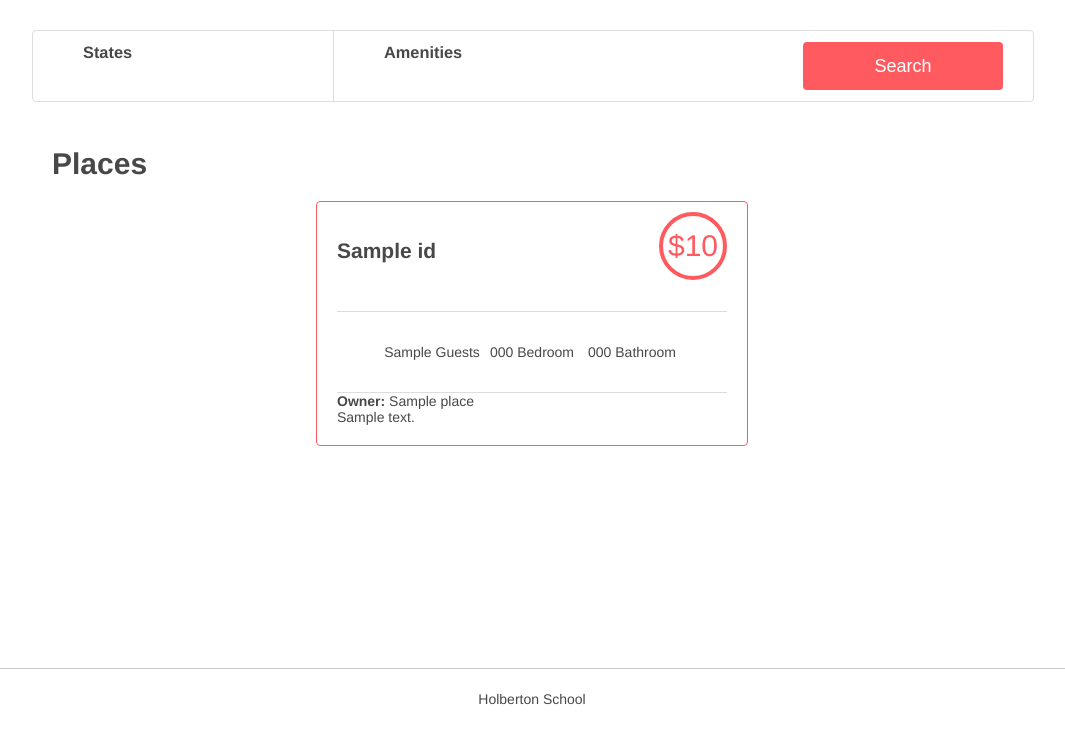
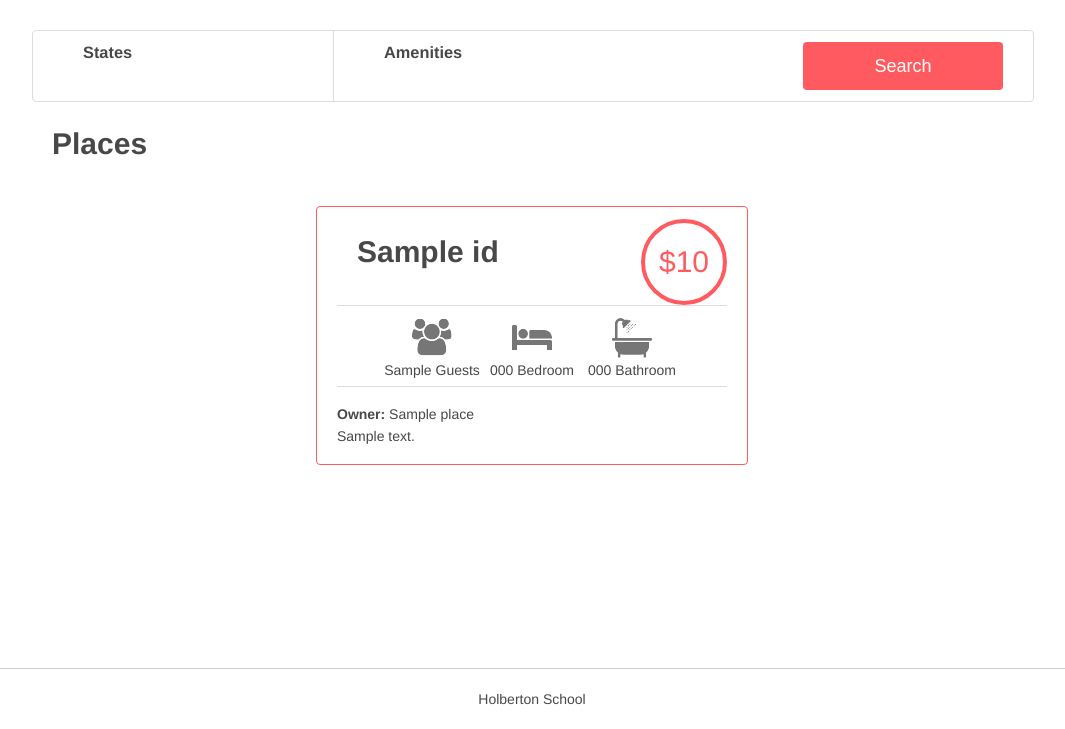
Before and after one commit to Danucas/AirBnB_clone_v4, a Flask app: template web_dynamic/templates/1-hbnb.html in a window 1280 px wide. Shown: the part 71-800 px from the top of the page, without its empty margins (108-1173 px from the left). Run offline with Flask 2, Linux system fonts and the light colour scheme; the template is opened without the code that fills it: most values are stand-ins (such as "Sample title", 1, 10 or a date in 2020); some libraries are stand-ins or nearby versions.

Commit message:
removing unused ', ' at the end

```diff
--- a/web_dynamic/static/scripts/1-hbnb.js
+++ b/web_dynamic/static/scripts/1-hbnb.js
@@ -1,14 +1,6 @@
 $(window).on('load', function () {
   const chAm = {};
-  function updateH4 () {
-    let amenities = '';
-    for (const id in chAm) {
-      amenities += chAm[id];
-      amenities += ', ';
-    }
-    $('.amenities > h4').text(amenities);
-  }
-  $('.amenities > input').change(function () {
+  $('input').change(function () {
     if (this.checked) {
       console.log('Checked');
       chAm[$(this).attr('data-id')] = $(this).attr('data-name');
@@ -18,6 +10,11 @@ $(window).on('load', function () {
         delete chAm[$(this).attr('data-id')];
       }
     }
-    updateH4();
+    let amenities = '';
+    for (const id in chAm) {
+      amenities += chAm[id];
+      amenities += ', ';
+    }
+    $('.amenities > h4').text(amenities.slice(0, -2));
   });
 });
--- /dev/null
+++ b/web_dynamic/static/styles/8-places.css
@@ -0,0 +1,86 @@
+.places {
+    display: flex;
+    flex-wrap: wrap;
+    justify-content: center;
+    padding: 0 20px;
+    margin-bottom: 8%;
+}
+.places h1 {
+    width: 100%;
+    text-align: left;
+    font-size: 30px;
+}
+.places article {
+    width: 390px;
+    padding: 20px;
+    margin: 20px;
+    border: 1px solid #FF5A5F;
+    border-radius: 4px;
+}
+.places h2 {
+	font-size: 30px;
+	text-align: center;
+	margin-top: 0;
+}
+.title_box {
+    display: flex;
+    justify-content: space-between;
+    margin-top: -2%;
+}
+
+.title_box h2 {
+    text-align: left;
+	margin-top: 16px;
+	padding-left: 20px;
+
+}
+.price_by_night {
+    display: flex;
+    height: 60px;
+    min-width: 60px;
+    font-size: 30px;
+    justify-content: center;
+    align-items: center;
+    color: #FF5A5F;
+    border: 4px solid #FF5A5F;
+    border-radius: 50%;
+    align-items: right;
+    padding: 2.3%;
+}
+
+.information {
+    display: flex;
+    justify-content: center;
+    align-items: center;
+    height: 80px;
+    border-top: 1px solid #DDDDDD;
+    border-bottom: 1px solid #DDDDDD;
+    margin-bottom: 5%;
+}
+
+.information div {
+    display: flex;
+    justify-content: flex-end;
+    align-items: center;
+    flex-direction: column;
+    height: 65px;
+}
+
+.information .max_guest {
+    background: url("../images/icon_group.png") no-repeat top center;
+    width: 100px;
+}
+
+.information .number_rooms {
+    background: url("../images/icon_bed.png") no-repeat top center;
+    width: 100px;
+}
+
+.information .number_bathrooms {
+    background: url("../images/icon_bath.png") no-repeat top center;
+    width: 100px;
+}
+
+.user {
+  margin-bottom: 1.5%;
+}
```
Also changed, not shown: web_dynamic/1-hbnb.py (+6 -6 lines), web_dynamic/static/styles/6-filters.css (+4 -4 lines), 1 other file.
